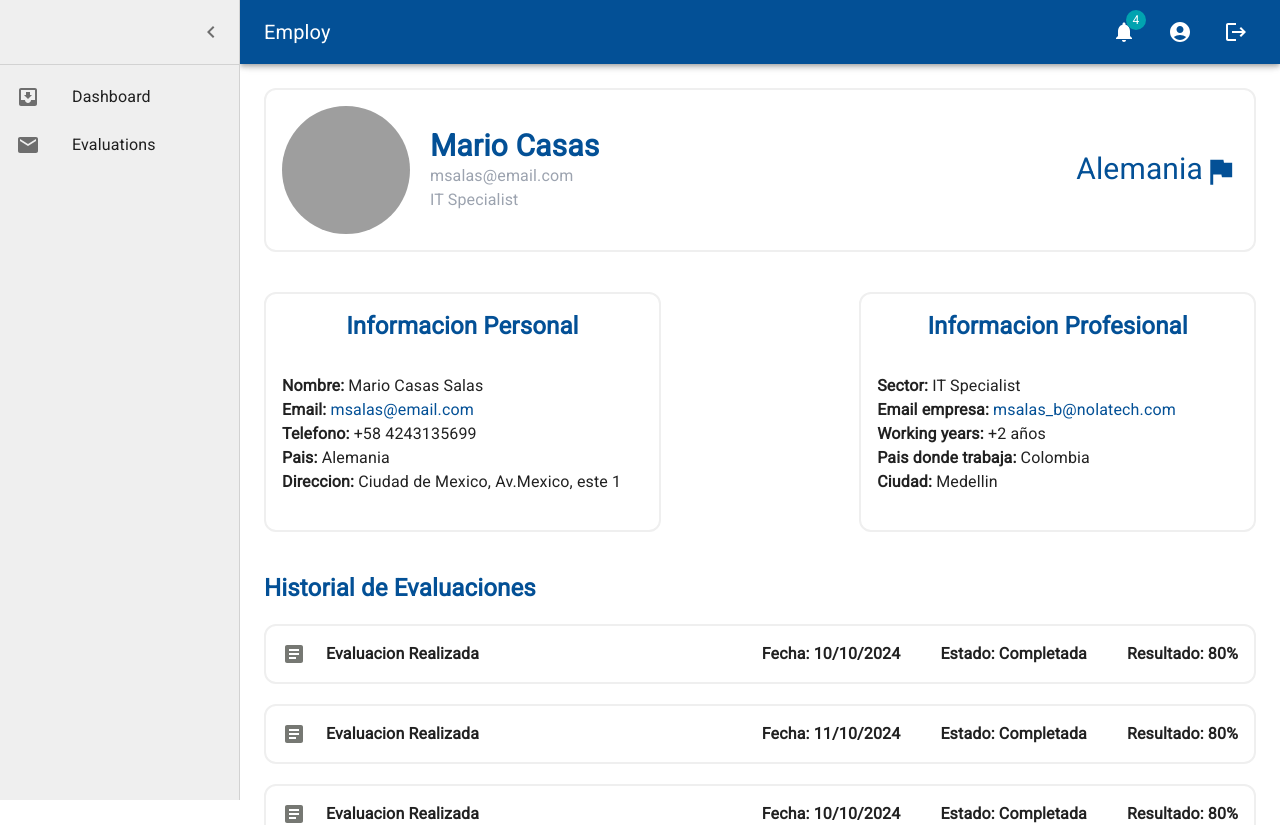
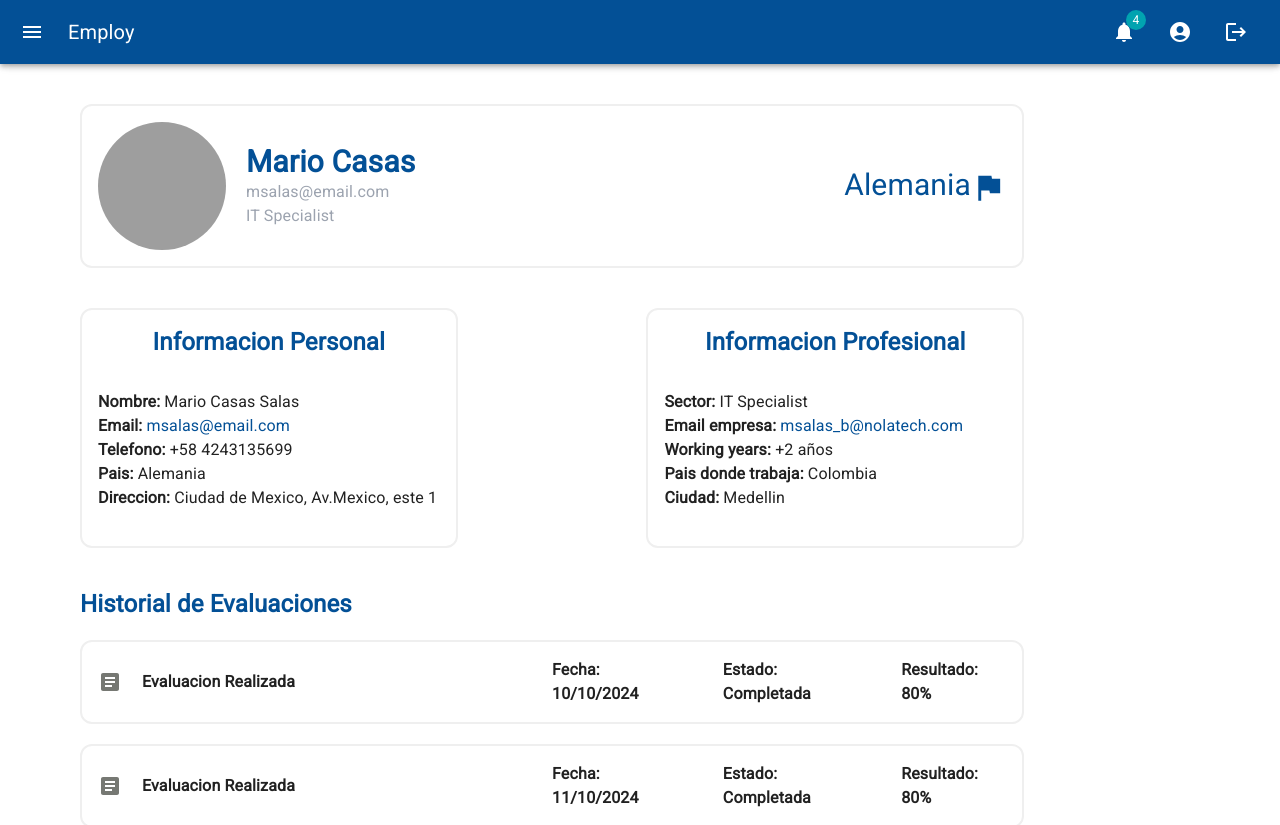
Before and after one commit to zSarcoz/nolatech-pt, a Next.js app: page /dashboard/employ/1 in a window 1280 px wide. Shown: the top 825 px of the page. Built offline with nearby package versions, Linux system fonts and the light colour scheme; grey boxes are pictures that could not be loaded.

Commit message:
nolatech-test-with-responsive

```diff
--- a/src/_components/Sidebar/Sidebar.tsx
+++ b/src/_components/Sidebar/Sidebar.tsx
@@ -1,4 +1,3 @@
-
 import * as React from "react"
 
 import Link from "next/link"
@@ -19,11 +18,7 @@ import {
   Badge
 } from "@mui/material"
 
-import {
-  Notifications,
-  AccountCircle,
-  Logout
-} from "@mui/icons-material"
+import { Notifications, AccountCircle, Logout } from "@mui/icons-material"
 import MenuIcon from "@mui/icons-material/Menu"
 import ChevronLeftIcon from "@mui/icons-material/ChevronLeft"
 import ChevronRightIcon from "@mui/icons-material/ChevronRight"
@@ -32,15 +27,16 @@ import MailIcon from "@mui/icons-material/Mail"
 
 import useStates from "./_states/useStates"
 
-import { ReactNode } from "react";
+import { ReactNode } from "react"
 
 interface SidebarProps {
-  children: ReactNode;
-  title: string;
+  children: ReactNode
+  title: string
 }
 
 export default function Sidebar({ children, title }: SidebarProps) {
   const {
+    isMobile,
     drawerWidth,
     Main,
     AppBar,
@@ -90,9 +86,7 @@ export default function Sidebar({ children, title }: SidebarProps) {
               maxWidth: "300px",
               mx: "auto"
             }}
-          >
-
-          </Box>
+          ></Box>
           <IconButton color="inherit" sx={{ ml: 2 }}>
             <Badge
               badgeContent={4}
@@ -124,7 +118,7 @@ export default function Sidebar({ children, title }: SidebarProps) {
             boxSizing: "border-box"
           }
         }}
-        variant="persistent"
+        variant="temporary"
         anchor="left"
         open={open}
       >
@@ -140,7 +134,8 @@ export default function Sidebar({ children, title }: SidebarProps) {
         <Divider />
         <List sx={{ backgroundColor: "#efefef" }}>
           {["Dashboard", "Evaluations"].map((text, index) => (
-            <Link key={index}
+            <Link
+              key={index}
               href={
                 index !== 0
                   ? `/dashboard/${text.toLowerCase()}`
@@ -159,10 +154,29 @@ export default function Sidebar({ children, title }: SidebarProps) {
           ))}
         </List>
       </Drawer>
-      <Main open={open} sx={{ maxWidth: "84%" }}>
+
+      <Box
+        component="main"
+        sx={{
+          flexGrow: 1,
+          maxWidth:"100%",
+          pl: isMobile ? 2 : 40,
+          pr: 2,
+          pt: 5,
+          transition: theme.transitions.create("margin", {
+            easing: theme.transitions.easing.sharp,
+            duration: theme.transitions.duration.leavingScreen
+          }),
+          marginLeft: open ? 0 : `-${drawerWidth}px`
+        }}
+      >
         <DrawerHeader />
         {children}
-      </Main>
+      </Box>
+      {/* <Main open={open} sx={{ maxWidth: "84%" }}>
+        <DrawerHeader />
+        {children}
+      </Main> */}
     </Box>
   )
 }
--- a/src/_components/Sidebar/_states/useStates.ts
+++ b/src/_components/Sidebar/_states/useStates.ts
@@ -4,11 +4,13 @@ import { styled, useTheme } from "@mui/material/styles"
 
 import MuiAppBar, { AppBarProps as MuiAppBarProps } from "@mui/material/AppBar"
 
-
+import useMediaQuery from '@mui/material/useMediaQuery';
 import { useAuthStore } from "@/app/(pages)/(store)/authStore"
 
 export default function useStates() {
-  const drawerWidth = 240
+  const theme = useTheme();
+  const isMobile = useMediaQuery(theme.breakpoints.down('sm'));
+  const drawerWidth = isMobile ? '50%' : 240;
 
   const Main = styled("main", {
     shouldForwardProp: (prop) => prop !== "open"
@@ -73,8 +75,7 @@ export default function useStates() {
 
   const logout = useAuthStore((state) => state.logout)
 
-  const theme = useTheme()
-  const [open, setOpen] = useState(true)
+  const [open, setOpen] = useState(false)
 
   const handleDrawerOpen = () => {
     setOpen(true)
@@ -90,6 +91,7 @@ export default function useStates() {
   }
 
   return {
+    isMobile,
     drawerWidth,
     Main,
     AppBar,
--- a/src/app/(pages)/(client)/dashboard/employ/[id]/EmployProfile.tsx
+++ b/src/app/(pages)/(client)/dashboard/employ/[id]/EmployProfile.tsx
@@ -5,11 +5,16 @@ import ArticleIcon from "@mui/icons-material/Article"
 
 import useStates from "./useStates/useStates"
 
+import { useTheme } from "@mui/material/styles"
+import useMediaQuery from "@mui/material/useMediaQuery"
+
 export default function EmployProfile() {
+  const theme = useTheme()
+  const isMobile = useMediaQuery(theme.breakpoints.down("sm"))
   const { employ, evaluationHistory } = useStates()
 
   return (
-    <div className="w-full h-full">
+    <div className="w-full h-full ">
       {employ.length > 0 ? (
         <>
           {/* Header */}
@@ -17,28 +22,31 @@ export default function EmployProfile() {
             <div className="flex items-center">
               <Avatar
                 src="https://cdn.fakercloud.com/avatars/ricburton_128.jpg"
-                sx={{ width: "8rem", height: "8rem" }}
+                sx={{
+                  width: isMobile ? "4rem" : "8rem",
+                  height: isMobile ? "4rem" : "8rem"
+                }}
               />
-              <div className="flex flex-col ml-5">
-                <h1 className="font-roboto font-bold text-primary text-3xl">
+              <div className="flex flex-col ml-2 lg:ml-5">
+                <h1 className="font-roboto font-bold text-primary text-2xl lg:text-3xl">
                   {employ[0].name}
                 </h1>
-                <p className="font-roboto text-gray-400">{employ[0].email}</p>
-                <p className="font-roboto text-gray-400">{employ[0].role}</p>
+                <p className="font-roboto text-gray-400 text-sm lg:text-base">{employ[0].email}</p>
+                <p className="font-roboto text-gray-400 text-sm lg:text-base">{employ[0].role}</p>
               </div>
             </div>
             <div className="flex justify-center items-center">
-              <h1 className="text-3xl text-primary">
-              {employ[0].country}
-                <FlagIcon fontSize="large" />
+              <h1 className="text-lg lg:text-3xl text-primary">
+                {employ[0].country}
+                <FlagIcon fontSize={isMobile ? "small" : "large"} />
               </h1>
             </div>
           </div>
 
           {/* Personal & Professional Info */}
-          <div className="mt-10 flex w-full justify-between">
+          <div className="mt-10 flex w-full justify-between flex-col lg:flex-row">
             {/* Personal Info */}
-            <div className="w-2/5 h-60 border-2 border-[#efefef] rounded-xl">
+            <div className="w-full lg:w-2/5 h-60 border-2 border-[#efefef] rounded-xl mb-10 lg:mb-0">
               <h1 className="font-roboto font-bold text-primary text-2xl p-4 text-center">
                 Informacion Personal
               </h1>
@@ -60,12 +68,13 @@ export default function EmployProfile() {
                   <span className="font-bold">Pais:</span> {employ[0].country}
                 </p>
                 <p className="font-roboto ">
-                  <span className="font-bold">Direccion:</span> {employ[0].address}
+                  <span className="font-bold">Direccion:</span>{" "}
+                  {employ[0].address}
                 </p>
               </div>
             </div>
             {/* Professional Info */}
-            <div className="w-2/5 h-60 border-2 border-[#efefef] rounded-xl">
+            <div className="w-full lg:w-2/5 h-60 border-2 border-[#efefef] rounded-xl">
               <h1 className="font-roboto font-bold text-primary text-2xl p-4 text-center">
                 Informacion Profesional
               </h1>
@@ -80,7 +89,8 @@ export default function EmployProfile() {
                   </a>
                 </p>
                 <p className="font-roboto ">
-                  <span className="font-bold">Working years:</span> {employ[0].timeWorking}
+                  <span className="font-bold">Working years:</span>{" "}
+                  {employ[0].timeWorking}
                 </p>
                 <p className="font-roboto ">
                   <span className="font-bold">Pais donde trabaja:</span>{" "}
@@ -99,22 +109,26 @@ export default function EmployProfile() {
               Historial de Evaluaciones
             </h1>
             <div className="mt-5 flex flex-col w-full gap-y-5">
-              {evaluationHistory.map((evaluation)=>(
-                <div key={evaluation.id} className="w-full flex items-center justify-between border-2 border-[#efefef] rounded-xl p-4">
-                <div className="w-1/3 flex items-center gap-5">
-                  <ArticleIcon style={{ color: " #767873" }} />
-                  <h1 className="font-roboto font-bold">
-                    Evaluacion Realizada
-                  </h1>
+              {evaluationHistory.map((evaluation) => (
+                <div
+                  key={evaluation.id}
+                  className="w-full flex items-center justify-between border-2 border-[#efefef] rounded-xl p-4"
+                >
+                  <div className="w-1/5 lg:w-1/3 flex items-center gap-5">
+                    <ArticleIcon style={{ color: " #767873", display: isMobile ? "none" : "flex" }} />
+                    <h1 className="font-roboto font-bold text-sm lg:text-base">
+                      Evaluacion Realizada
+                    </h1>
+                  </div>
+                  <div className="w-1/2 flex items-center justify-end gap-3 lg:gap-10">
+                    <p className="font-roboto font-bold  text-sm lg:text-base">
+                      Fecha: {evaluation.date}
+                    </p>
+                    <p className="font-roboto font-bold text-sm lg:text-base">Estado: Completada</p>
+                    <p className="font-roboto font-bold text-sm lg:text-base">Resultado: 80%</p>
+                  </div>
                 </div>
-                <div className="w-1/2 flex items-center justify-end gap-10">
-                  <p className="font-roboto font-bold">Fecha: {evaluation.date}</p>
-                  <p className="font-roboto font-bold">Estado: Completada</p>
-                  <p className="font-roboto font-bold">Resultado: 80%</p>
-                </div>
-              </div>
               ))}
-
             </div>
           </div>
         </>
--- a/src/app/Home.tsx
+++ b/src/app/Home.tsx
@@ -15,7 +15,7 @@ export default function Home() {
   return (
     <>
       <Navbar />
-      <div className="pt-36 lg:pt-20 w-full h-full flex">
+      <div className="pt-20 lg:pt-10 w-full h-full lg:h-[90vh] flex">
         <div className="w-full lg:w-1/2 flex justify-center items-center flex-col px-4">
           <Image src={img} className="w-full mb-5 flex lg:hidden" loading="lazy" alt="" />
 
@@ -69,7 +69,7 @@ export default function Home() {
           </div>
         </div>
 
-        <div className="w-1/2 hidden lg:flex justify-center items-center">
+        <div className="w-1/2  hidden lg:flex justify-center items-center">
           <div className="w-full h-full flex justify-center items-center">
             <Image src={img} className="w-full mr-6 " loading="lazy" alt="" />
           </div>
--- a/src/app/page.tsx
+++ b/src/app/page.tsx
@@ -3,7 +3,7 @@ import Home from "./Home";
 export default function HomePage() {
 
   return (
-    <div className="bg-[#ebebeb] h-screen">
+    <div className="bg-[#ebebeb] h-full">
       <Home/>
     </div>
   )
```
Also changed, not shown: src/_components/Navbar/Navbar.tsx (+25 -11 lines).
